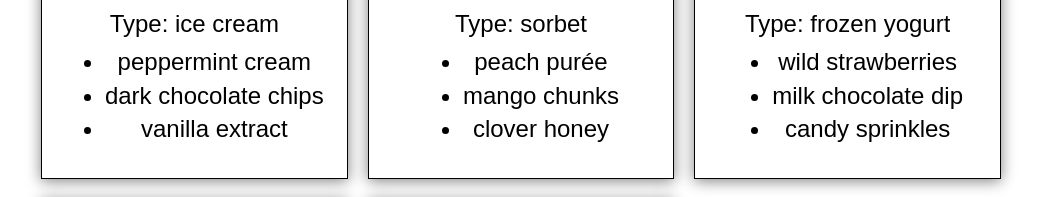
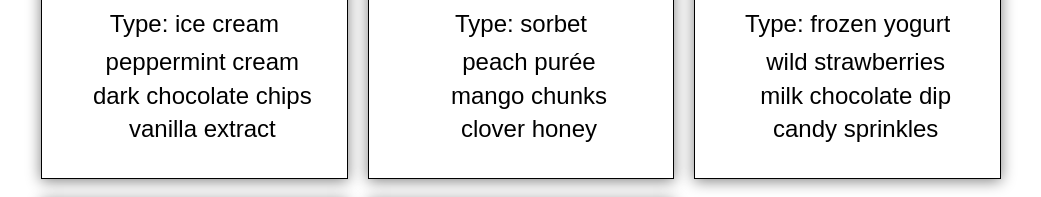
Before and after one commit to Aarsh0811/Aarsh-lab10, a plain HTML site: page index.html in a window 1280 px wide. Shown: the part 581-778 px from the top of the page, without its empty margins (119-1160 px from the left). Drawn offline with Linux system fonts and the light colour scheme.

Commit message:
Add files via upload

```diff
--- a/css/styles.css
+++ b/css/styles.css
@@ -52,6 +52,12 @@ section p {
 
 section ul {
   margin-top: 0;
+  padding-left: 0; /* Remove default padding from unordered list */
+}
+
+section li {
+  list-style: none; /* Remove bullet points */
+  margin-left: 1rem; /* Add some space before the list items */
 }
 
 h2 {
```
